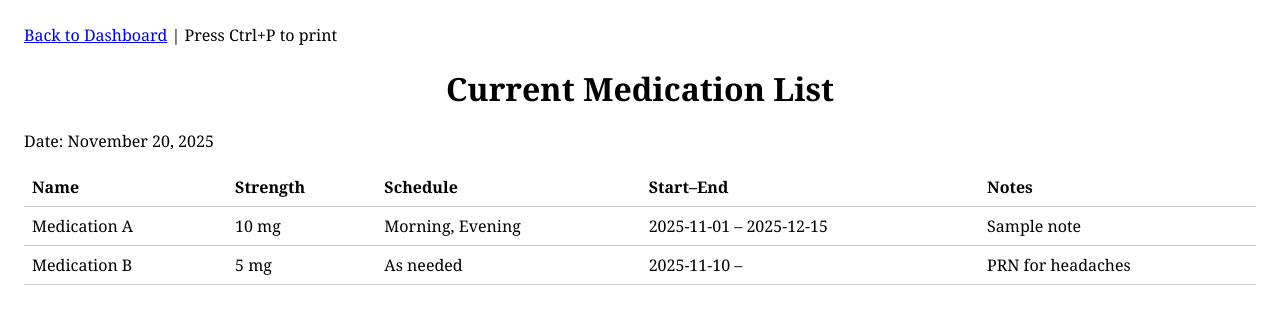
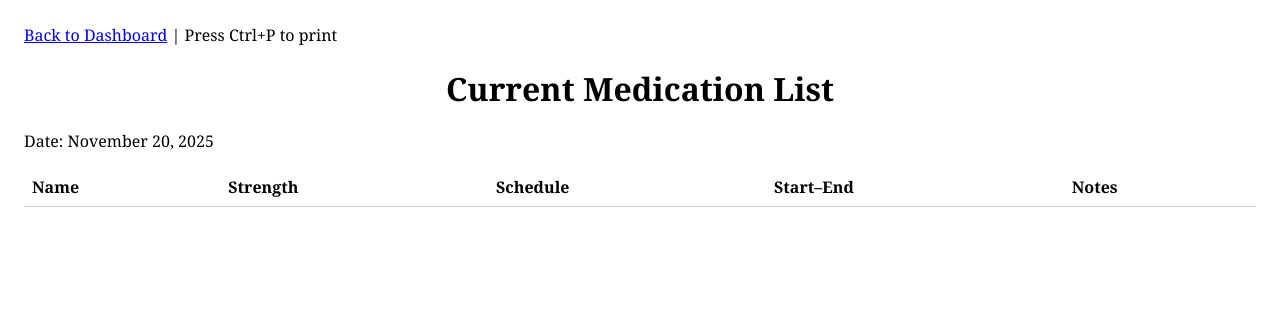
Before and after one commit to SuperJamey/meds-tracker, a Flask app: page /print in a window 1280 px wide. Shown: the top 324 px of the page. Run offline with Flask 3, Linux system fonts and the light colour scheme; lists and menus that the app fills with data are empty.

Commit message:
Add SQLite models, db setup, seed script, and dynamic print.html rendering

```diff
--- a/frontend/templates/print.html
+++ b/frontend/templates/print.html
@@ -45,22 +45,17 @@
       </tr>
     </thead>
     <tbody>
-      <!-- Placeholder rows -->
+      {% for med in meds %}
       <tr>
-        <td>Medication A</td>
-        <td>10 mg</td>
-        <td>Morning, Evening</td>
-        <td>2025-11-01 – 2025-12-15</td>
-        <td>Sample note</td>
+        <td>{{ med.name }}</td>
+        <td>{{ med.strength or '' }}</td>
+        <td>{{ med.schedule or '' }}</td>
+        <td>—</td>
+        <td>{{ med.notes or '' }}</td>
       </tr>
-      <tr>
-        <td>Medication B</td>
-        <td>5 mg</td>
-        <td>As needed</td>
-        <td>2025-11-10 – </td>
-        <td>PRN for headaches</td>
-      </tr>
+      {% endfor %}
     </tbody>
+
   </table>
 </body>
 </html>
```
Also changed, not shown: backend/check_db.py (added, +13 -0 lines), backend/db.py (added, +11 -0 lines), backend/seed.py (added, +18 -0 lines).
